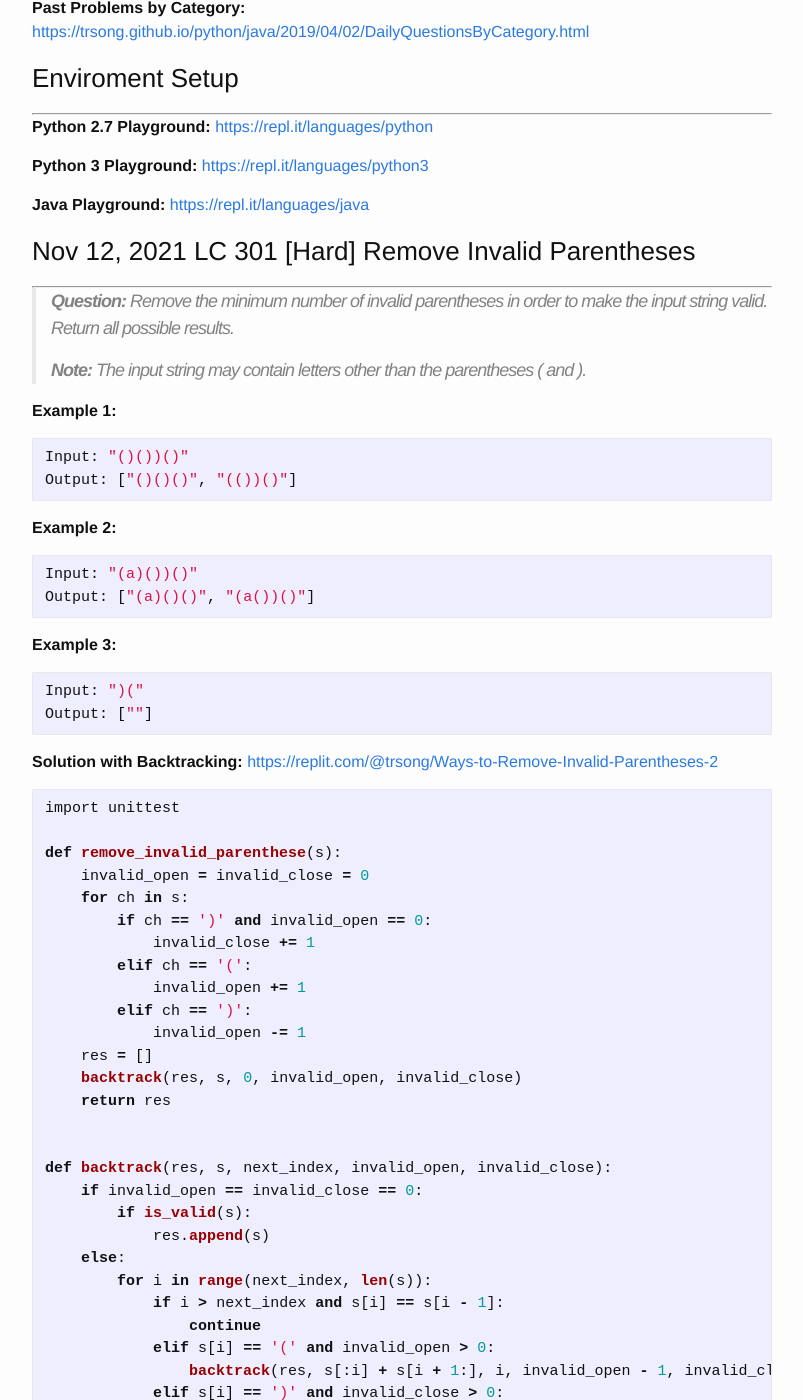
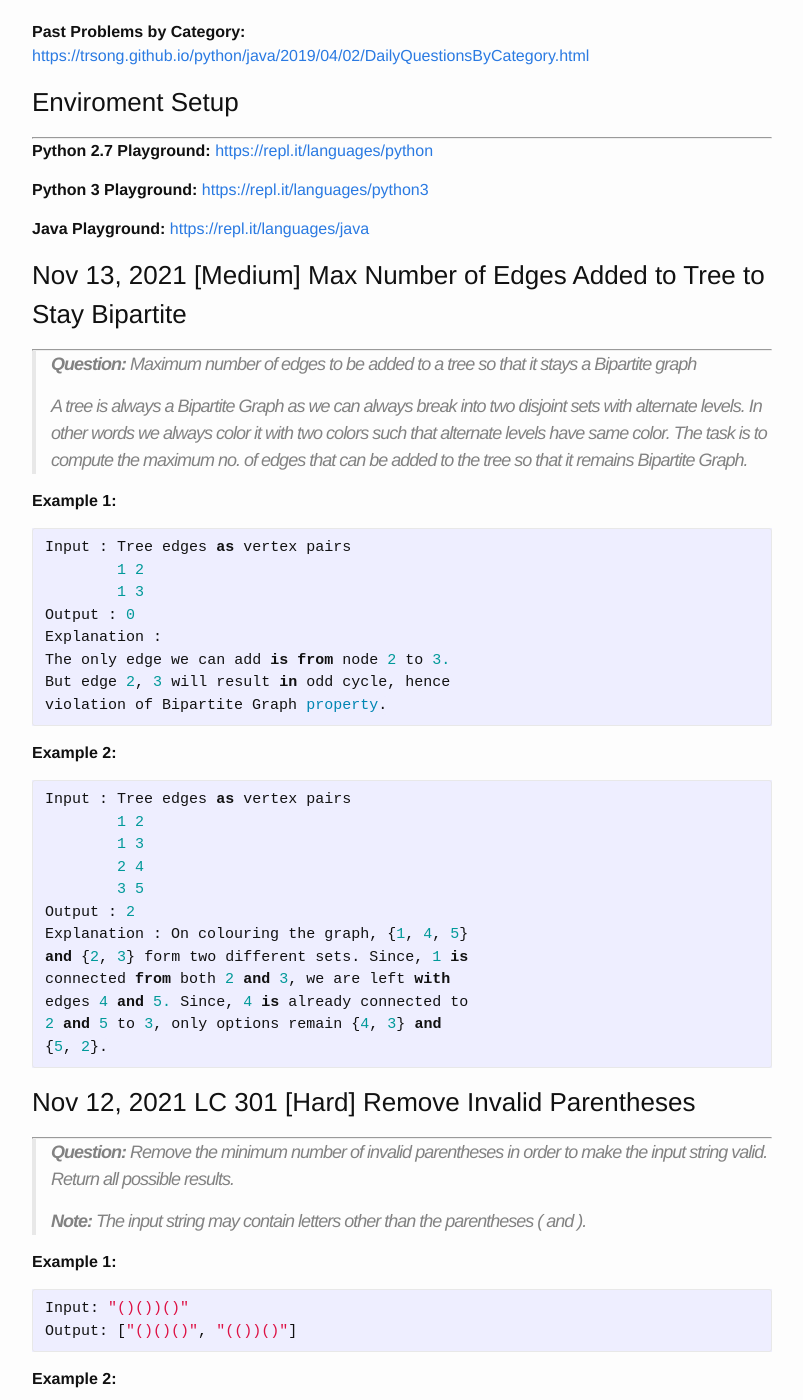
Before and after one commit to trsong/trsong.github.io, a Jekyll site: the page built from _posts/2021-11-01-DailyQuestionsNov.md, in a window 1280 px wide and 1400 px high, scrolled down 618 px. Shown: the whole window, without its empty margins (238-1041 px from the left). Built offline with Jekyll 4.4.1, drawn with Linux system fonts in a browser that asks for light colours; some of the changed text lies outside the part shown.

Commit message:
Add Nov 13 question

````diff
--- a/_posts/2021-11-01-DailyQuestionsNov.md
+++ b/_posts/2021-11-01-DailyQuestionsNov.md
@@ -19,6 +19,41 @@ categories: Python/Java
 **Python 3 Playground:** [https://repl.it/languages/python3](https://repl.it/languages/python3)
 
 **Java Playground:** [https://repl.it/languages/java](https://repl.it/languages/java)
+
+
+### Nov 13, 2021 \[Medium\] Max Number of Edges Added to Tree to Stay Bipartite
+---
+> **Question:** Maximum number of edges to be added to a tree so that it stays a Bipartite graph
+>
+> A tree is always a Bipartite Graph as we can always break into two disjoint sets with alternate levels. In other words we always color it with two colors such that alternate levels have same color. The task is to compute the maximum no. of edges that can be added to the tree so that it remains Bipartite Graph.
+
+**Example 1:**
+```py
+Input : Tree edges as vertex pairs
+        1 2
+        1 3
+Output : 0
+Explanation :
+The only edge we can add is from node 2 to 3.
+But edge 2, 3 will result in odd cycle, hence
+violation of Bipartite Graph property.
+```
+
+**Example 2:**
+```py
+Input : Tree edges as vertex pairs
+        1 2
+        1 3
+        2 4
+        3 5
+Output : 2
+Explanation : On colouring the graph, {1, 4, 5}
+and {2, 3} form two different sets. Since, 1 is
+connected from both 2 and 3, we are left with
+edges 4 and 5. Since, 4 is already connected to
+2 and 5 to 3, only options remain {4, 3} and
+{5, 2}.
+```
 
 
 
````
